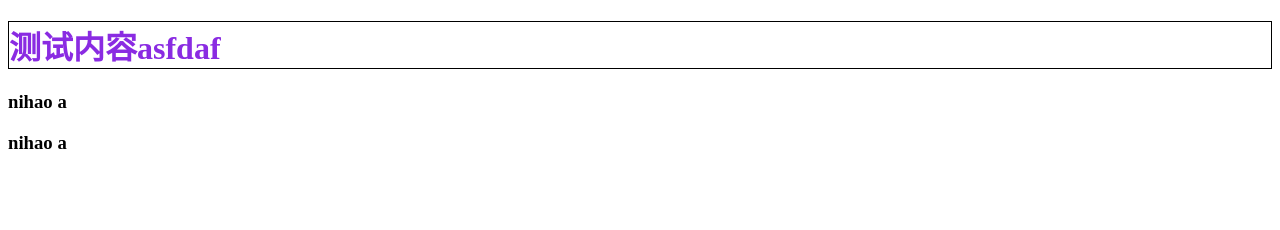
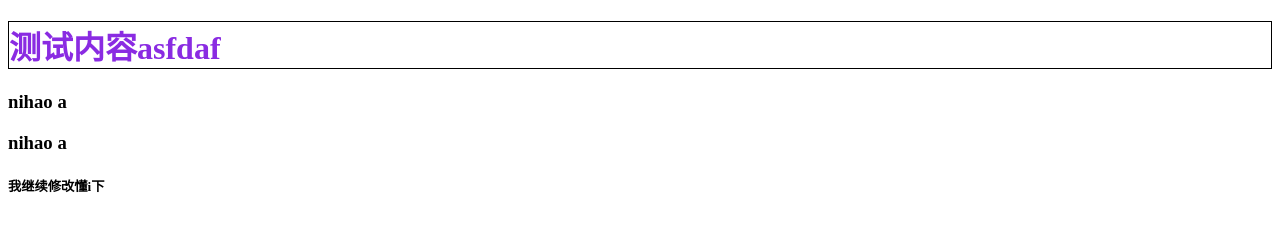
Before and after one commit to 15094095974/git-demo, a website: page src/index.html in a window 1280 px wide. Drawn offline with nearby package versions, Linux system fonts and the light colour scheme; files that its build step writes are made by us from their sources.

Commit message:
我修改了h5标签

```diff
--- a/src/index.html
+++ b/src/index.html
@@ -10,6 +10,7 @@
 <h1>测试内容asfdaf</h1>
 <h3>nihao a </h3>
 <h3>nihao a </h3>
+<h5>我继续修改懂i下</h5>
 <script type="text/javascript" src="scripts/all.js"></script>
 </body>
 </html>
```
